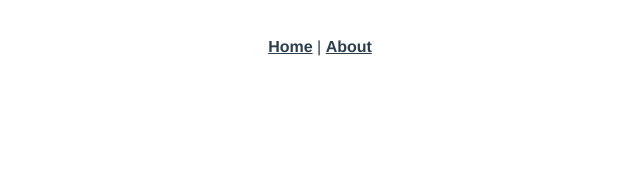
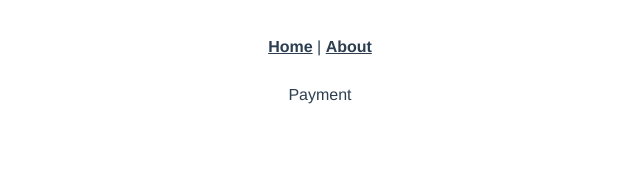
Before and after one commit to mahaldi/jakmall-technical-test, a Vue app: page /payment in a window 1280 px wide. Shown: the top 176 px of the page, without its empty margins (320-960 px from the left). Built offline with nearby package versions, Linux system fonts and the light colour scheme.

Commit message:
register payment view into router, redirect index route

```diff
--- a/src/router/index.js
+++ b/src/router/index.js
@@ -1,22 +1,22 @@
 import Vue from 'vue'
 import VueRouter from 'vue-router'
-import Home from '../views/Home.vue'
+import Payment from '../views/payment'
 
 Vue.use(VueRouter)
 
   const routes = [
   {
     path: '/',
-    name: 'Home',
-    component: Home
+    beforeEnter: (to, from, next) => {
+      if(to.path === '/'){
+        next({ name: 'Payment' })
+      }
+    }
   },
   {
-    path: '/about',
-    name: 'About',
-    // route level code-splitting
-    // this generates a separate chunk (about.[hash].js) for this route
-    // which is lazy-loaded when the route is visited.
-    component: () => import(/* webpackChunkName: "about" */ '../views/About.vue')
+    path: '/payment',
+    name: 'Payment',
+    component: Payment
   }
 ]
 
@@ -24,5 +24,5 @@ const router = new VueRouter({
   mode: 'history',
   routes
 })
-
+// router.replace({ path: '/payment?step=1', redirect: '/payment' })
 export default router
```
